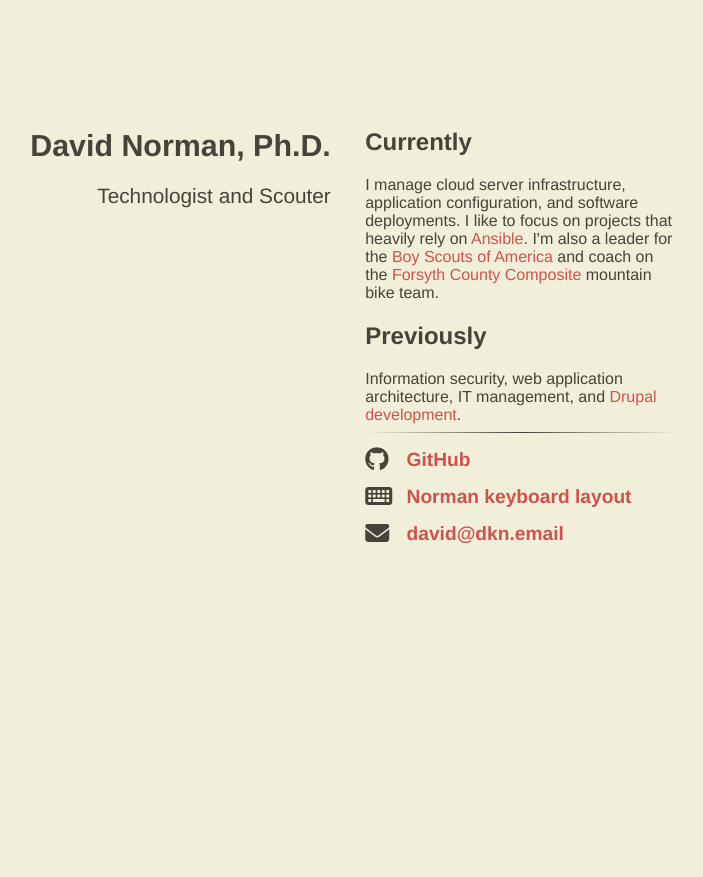
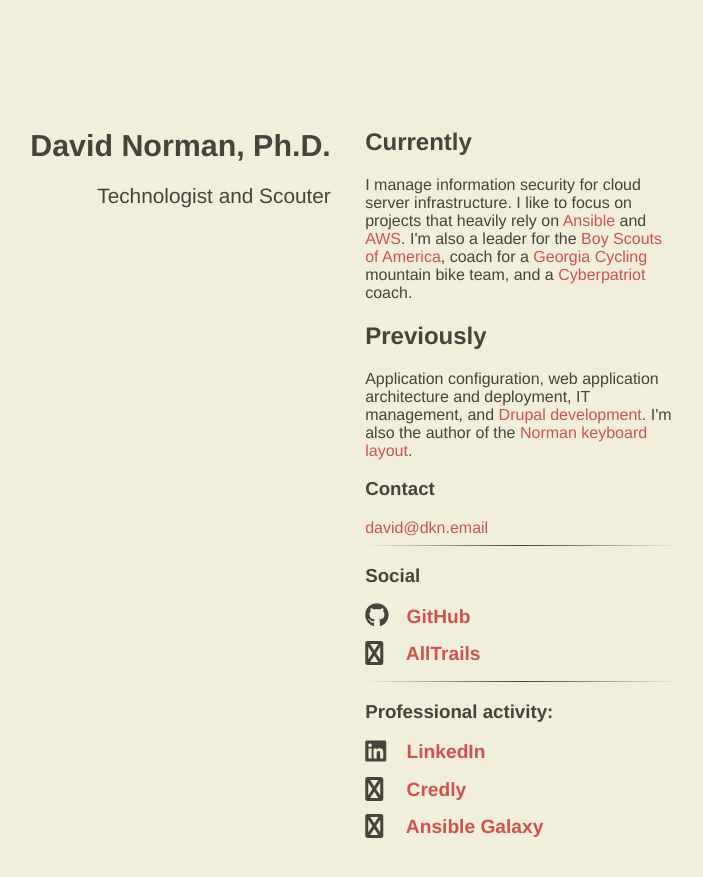
Before and after one commit to deekayen/dkn.github.io, a Jekyll site: the page built from index.html, in a window 1280 px wide. Shown: the top 877 px of the page, without its empty margins (302-1005 px from the left). Built offline with Jekyll 4.4.1, drawn with Linux system fonts in a browser that asks for light colours; nearby versions of some CDN libraries.

Commit message:
Update for Ciox reorg.

```diff
--- a/_includes/content.html
+++ b/_includes/content.html
@@ -1,10 +1,19 @@
 <h2>Currently</h2>
-I manage cloud server infrastructure, application configuration, and software deployments. I like to focus on projects that heavily rely on <a href="https://www.ansible.com/">Ansible</a>. I'm also a leader for the <a href="http://www.scouting.org/">Boy Scouts of America</a> and coach on the <a href="https://focomtb.org/">Forsyth County Composite</a> mountain bike team.
+I manage information security for cloud server infrastructure. I like to focus on projects that heavily rely on <a href="https://www.ansible.com/">Ansible</a> and <a href="https://aws.amazon.com/">AWS</a>. I'm also a leader for the <a href="http://www.scouting.org/">Boy Scouts of America</a>, coach for a <a href="https://www.georgiacycling.org/">Georgia Cycling </a> mountain bike team, and a <a href="https://www.uscyberpatriot.org/">Cyberpatriot</a> coach.
 
 <h2>Previously</h2>
-Information security, web application architecture, IT management, and <a href="https://www.drupal.org/user/972">Drupal development</a>.
+Application configuration, web application architecture and deployment, IT management, and <a href="https://www.drupal.org/user/972">Drupal development</a>. I'm also the author of the <a href="https://normanlayout.info">Norman keyboard layout</a>.
+
+<h3>Contact</h3>
+<script>document.write('<'+'a'+' '+'h'+'r'+'e'+'f'+'='+"'"+'m'+'a'+'i'+'l'+'t'+'o'+'&'+'#'+'5'+'8'+';'+'d'+'a'+'v'+'%'+'&'+
+'#'+'5'+'4'+';'+'9'+'%'+'&'+'#'+'5'+'4'+';'+'4'+'&'+'#'+'3'+'7'+';'+'4'+'0'+'d'+'%'+'6'+'B'+'n'+'%'+
+'2'+'&'+'#'+'6'+'9'+';'+'e'+'m'+'&'+'#'+'9'+'7'+';'+'i'+'l'+"'"+'>'+'&'+'#'+'1'+'0'+'0'+';'+'a'+'v'+
+'i'+'d'+'&'+'#'+'6'+'4'+';'+'d'+'k'+'n'+'&'+'#'+'4'+'6'+';'+'e'+'m'+'&'+'#'+'9'+'7'+';'+'&'+'#'+'1'+
+'0'+'5'+';'+'l'+'<'+'/'+'a'+'>');</script><noscript>[Turn on JavaScript to see the email address]</noscript>
 
 <hr />
+
+<h3>Social</h3>
 
 <ul class="fa-ul main-list">
   <li class="main-list-item">
@@ -12,15 +21,26 @@
     <a href="https://github.com/deekayen">GitHub</a>
   </li>
   <li class="main-list-item">
-    <span class="fas fa-keyboard fa-lg main-list-item-icon"></span>
-    <a href="https://normanlayout.info">Norman keyboard layout</a>
+    <span class="fab fa-person-hiking fa-lg main-list-item-icon"></span>
+    <a href="https://www.alltrails.com/members/david-norman-23">AllTrails</a>
+  </li>
+</ul>
+
+<hr />
+
+<h3>Professional activity:</h3>
+
+<ul class="fa-ul main-list">
+  <li class="main-list-item">
+    <span class="fab fa-linkedin fa-lg main-list-item-icon"></span>
+    <a href="https://www.linkedin.com/in/deekayen/">LinkedIn</a>
   </li>
   <li class="main-list-item">
-    <span class="fas fa-envelope fa-lg main-list-item-icon"></span>
-    <script>document.write('<'+'a'+' '+'h'+'r'+'e'+'f'+'='+"'"+'m'+'a'+'i'+'l'+'t'+'o'+'&'+'#'+'5'+'8'+';'+'d'+'a'+'v'+'%'+'&'+
-'#'+'5'+'4'+';'+'9'+'%'+'&'+'#'+'5'+'4'+';'+'4'+'&'+'#'+'3'+'7'+';'+'4'+'0'+'d'+'%'+'6'+'B'+'n'+'%'+
-'2'+'&'+'#'+'6'+'9'+';'+'e'+'m'+'&'+'#'+'9'+'7'+';'+'i'+'l'+"'"+'>'+'&'+'#'+'1'+'0'+'0'+';'+'a'+'v'+
-'i'+'d'+'&'+'#'+'6'+'4'+';'+'d'+'k'+'n'+'&'+'#'+'4'+'6'+';'+'e'+'m'+'&'+'#'+'9'+'7'+';'+'&'+'#'+'1'+
-'0'+'5'+';'+'l'+'<'+'/'+'a'+'>');</script><noscript>[Turn on JavaScript to see the email address]</noscript>
+    <span class="fab fa-certificate fa-lg main-list-item-icon"></span>
+    <a href="https://www.credly.com/users/deekayen">Credly</a>
+  </li>
+  <li class="main-list-item">
+    <span class="fab fa-file-code fa-lg main-list-item-icon"></span>
+    <a href="https://galaxy.ansible.com/deekayen">Ansible Galaxy</a>
   </li>
 </ul>
--- a/_includes/head.html
+++ b/_includes/head.html
@@ -10,7 +10,7 @@
 
   <link rel="canonical" href="{{ site.url }}{{ site.baseurl }}{{ page.url }}">
 
-  <script src="https://kit.fontawesome.com/019c233279.js" crossorigin="anonymous"></script>
+  <script src="https://kit.fontawesome.com/318ae39393.js" crossorigin="anonymous"></script>
 
   <meta name="robots" content="noarchive, noimageindex" />
   <meta name="google" content="nositelinkssearchbox" />
```
